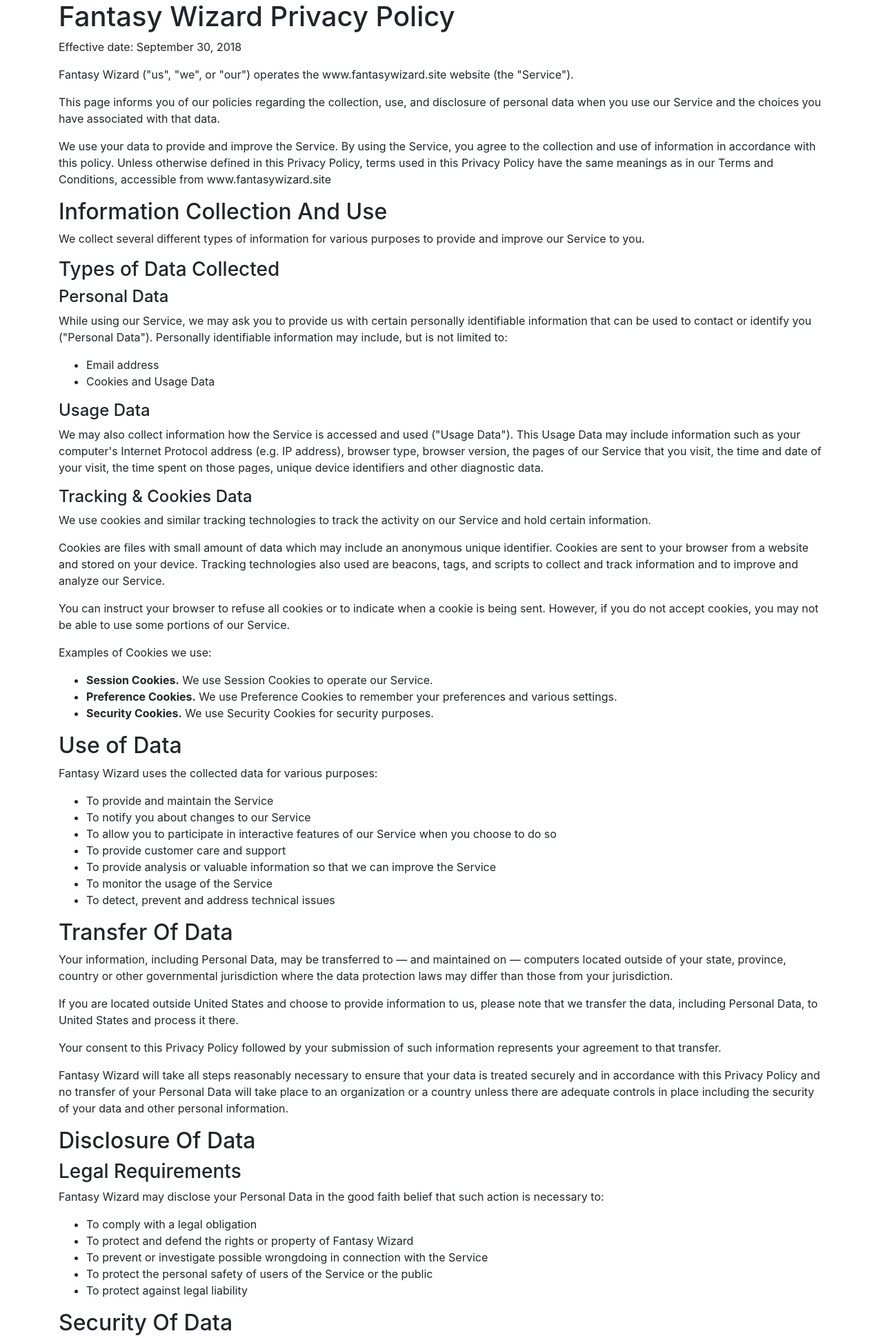
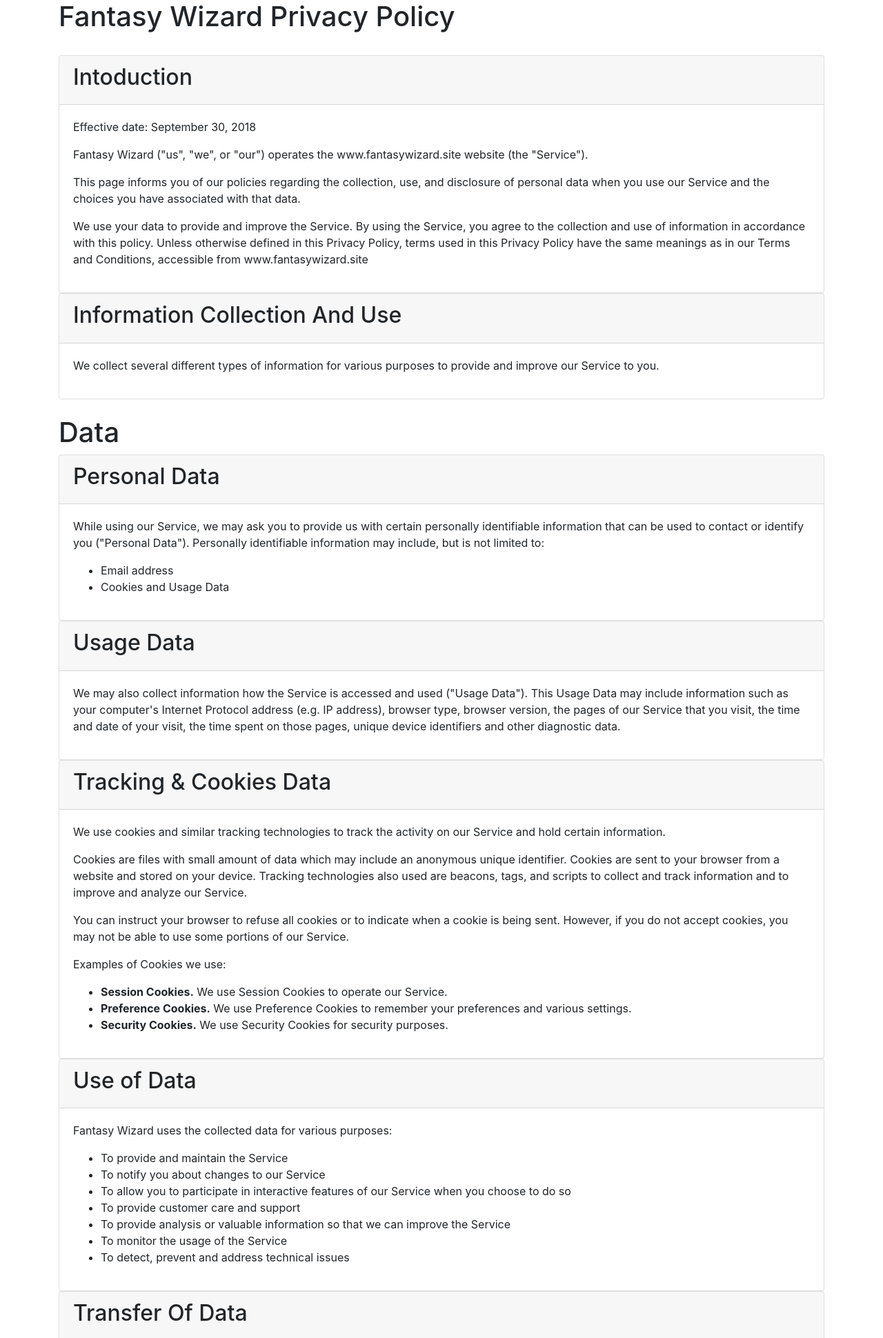
Before and after one commit to insaindesign/fantasyBasketballWizard, a Django app: page /privacypolicy/ in a window 1280 px wide. Shown: the top 1940 px of the page at 69% size. Run offline with Django 3.2, Linux system fonts and the light colour scheme; some libraries are stand-ins or nearby versions.

Commit message:
turned privacy policy into cards

```diff
--- a/backend/wizard/templates/wizard/privacyPolicy.html
+++ b/backend/wizard/templates/wizard/privacyPolicy.html
@@ -5,41 +5,54 @@
     <link rel="stylesheet" href="https://stackpath.bootstrapcdn.com/bootstrap/4.1.3/css/bootstrap.min.css" integrity="sha384-MCw98/SFnGE8fJT3GXwEOngsV7Zt27NXFoaoApmYm81iuXoPkFOJwJ8ERdknLPMO"
         crossorigin="anonymous">
 </head>
-
 <body>
     <div class="container">
         <h1>Fantasy Wizard Privacy Policy</h1>
-
-
+        <br />
+        <div class="card">
+            <div class="card-header">
+                <h2>Intoduction</h2>
+            </div>
+            <div class="card-body">
                 <p>Effective date: September 30, 2018</p>
-
-
                 <p>Fantasy Wizard ("us", "we", or "our") operates the www.fantasywizard.site website (the "Service").</p>
-
-        <p>This page informs you of our policies regarding the collection, use, and disclosure of personal data when
+                <p>This page informs you of our policies regarding the collection, use, and disclosure of personal data
+                    when
                     you
                     use our Service and the choices you have associated with that data.</p>
-
-        <p>We use your data to provide and improve the Service. By using the Service, you agree to the collection and
+                <p>We use your data to provide and improve the Service. By using the Service, you agree to the
+                    collection and
                     use
-            of information in accordance with this policy. Unless otherwise defined in this Privacy Policy, terms used
+                    of information in accordance with this policy. Unless otherwise defined in this Privacy Policy,
+                    terms used
                     in
                     this Privacy Policy have the same meanings as in our Terms and Conditions, accessible from
                     www.fantasywizard.site</p>
+            </div>
+        </div>
+        <div class="card">
+            <div class="card-header">
+                <h2>Information Collection And Use</h2>
+            </div>
+            <div class="card-body">
+                <p>We collect several different types of information for various purposes to provide and improve our
+                    Service to
+                    you.</p>
+            </div>
+        </div>
+        <br />
+        <h1>Data</h1>
 
-
-        <h2>Information Collection And Use</h2>
-
-        <p>We collect several different types of information for various purposes to provide and improve our Service to
-            you.</p>
-
-        <h3>Types of Data Collected</h3>
-
-        <h4>Personal Data</h4>
-
-        <p>While using our Service, we may ask you to provide us with certain personally identifiable information that
+        <div class="card">
+            <div class="card-header">
+                <h2>Personal Data</h2>
+            </div>
+            <div class="card-body">
+                <p>While using our Service, we may ask you to provide us with certain personally identifiable
+                    information that
                     can
-            be used to contact or identify you ("Personal Data"). Personally identifiable information may include, but
+                    be used to contact or identify you ("Personal Data"). Personally identifiable information may
+                    include, but
                     is
                     not limited to:</p>
 
@@ -47,38 +60,60 @@
                     <li>Email address</li>
                     <li>Cookies and Usage Data</li>
                 </ul>
+            </div>
+        </div>
+        <div class="card">
+            <div class="card-header">
+                <h2>Usage Data</h2>
+            </div>
+            <div class="card-body">
 
-        <h4>Usage Data</h4>
-
-        <p>We may also collect information how the Service is accessed and used ("Usage Data"). This Usage Data may
+                <p>We may also collect information how the Service is accessed and used ("Usage Data"). This Usage Data
+                    may
                     include
-            information such as your computer's Internet Protocol address (e.g. IP address), browser type, browser
+                    information such as your computer's Internet Protocol address (e.g. IP address), browser type,
+                    browser
                     version,
-            the pages of our Service that you visit, the time and date of your visit, the time spent on those pages,
+                    the pages of our Service that you visit, the time and date of your visit, the time spent on those
+                    pages,
                     unique
                     device identifiers and other diagnostic data.</p>
-
-        <h4>Tracking & Cookies Data</h4>
-        <p>We use cookies and similar tracking technologies to track the activity on our Service and hold certain
+            </div>
+        </div>
+        <div class="card">
+            <div class="card-header">
+                <h2>Tracking & Cookies Data</h2>
+            </div>
+            <div class="card-body">
+                <p>We use cookies and similar tracking technologies to track the activity on our Service and hold
+                    certain
                     information.</p>
-        <p>Cookies are files with small amount of data which may include an anonymous unique identifier. Cookies are
+                <p>Cookies are files with small amount of data which may include an anonymous unique identifier.
+                    Cookies are
                     sent
-            to your browser from a website and stored on your device. Tracking technologies also used are beacons,
+                    to your browser from a website and stored on your device. Tracking technologies also used are
+                    beacons,
                     tags,
                     and scripts to collect and track information and to improve and analyze our Service.</p>
-        <p>You can instruct your browser to refuse all cookies or to indicate when a cookie is being sent. However, if
+                <p>You can instruct your browser to refuse all cookies or to indicate when a cookie is being sent.
+                    However, if
                     you
                     do not accept cookies, you may not be able to use some portions of our Service.</p>
                 <p>Examples of Cookies we use:</p>
                 <ul>
                     <li><strong>Session Cookies.</strong> We use Session Cookies to operate our Service.</li>
-            <li><strong>Preference Cookies.</strong> We use Preference Cookies to remember your preferences and various
+                    <li><strong>Preference Cookies.</strong> We use Preference Cookies to remember your preferences and
+                        various
                         settings.</li>
                     <li><strong>Security Cookies.</strong> We use Security Cookies for security purposes.</li>
                 </ul>
-
+            </div>
+        </div>
+        <div class="card">
+            <div class="card-header">
                 <h2>Use of Data</h2>
-
+            </div>
+            <div class="card-body">
                 <p>Fantasy Wizard uses the collected data for various purposes:</p>
                 <ul>
                     <li>To provide and maintain the Service</li>
@@ -89,30 +124,45 @@
                     <li>To monitor the usage of the Service</li>
                     <li>To detect, prevent and address technical issues</li>
                 </ul>
-
+            </div>
+        </div>
+        <div class="card">
+            <div class="card-header">
                 <h2>Transfer Of Data</h2>
-        <p>Your information, including Personal Data, may be transferred to — and maintained on — computers located
+            </div>
+            <div class="card-body">
+                <p>Your information, including Personal Data, may be transferred to — and maintained on — computers
+                    located
                     outside
-            of your state, province, country or other governmental jurisdiction where the data protection laws may
+                    of your state, province, country or other governmental jurisdiction where the data protection laws
+                    may
                     differ
                     than those from your jurisdiction.</p>
-        <p>If you are located outside United States and choose to provide information to us, please note that we
+                <p>If you are located outside United States and choose to provide information to us, please note that
+                    we
                     transfer
                     the data, including Personal Data, to United States and process it there.</p>
                 <p>Your consent to this Privacy Policy followed by your submission of such information represents your
                     agreement to
                     that transfer.</p>
-        <p>Fantasy Wizard will take all steps reasonably necessary to ensure that your data is treated securely and in
+                <p>Fantasy Wizard will take all steps reasonably necessary to ensure that your data is treated securely
+                    and in
                     accordance with this Privacy Policy and no transfer of your Personal Data will take place to an
                     organization or
                     a country unless there are adequate controls in place including the security of your data and other
                     personal
                     information.</p>
-
-        <h2>Disclosure Of Data</h2>
-
+            </div>
+        </div>
+        <br />
+        <h1>Disclosure Of Data</h1>
+        <div class="card">
+            <div class="card-header">
                 <h3>Legal Requirements</h3>
-        <p>Fantasy Wizard may disclose your Personal Data in the good faith belief that such action is necessary to:</p>
+            </div>
+            <div class="card-body">
+                <p>Fantasy Wizard may disclose your Personal Data in the good faith belief that such action is
+                    necessary to:</p>
                 <ul>
                     <li>To comply with a legal obligation</li>
                     <li>To protect and defend the rights or property of Fantasy Wizard</li>
@@ -120,88 +170,138 @@
                     <li>To protect the personal safety of users of the Service or the public</li>
                     <li>To protect against legal liability</li>
                 </ul>
-
+            </div>
+        </div>
+        <div class="card">
+            <div class="card-header">
                 <h2>Security Of Data</h2>
-        <p>The security of your data is important to us, but remember that no method of transmission over the Internet,
+            </div>
+            <div class="card-body">
+                <p>The security of your data is important to us, but remember that no method of transmission over the
+                    Internet,
                     or
-            method of electronic storage is 100% secure. While we strive to use commercially acceptable means to
+                    method of electronic storage is 100% secure. While we strive to use commercially acceptable means
+                    to
                     protect
                     your Personal Data, we cannot guarantee its absolute security.</p>
-
+            </div>
+        </div>
+        <div class="card">
+            <div class="card-header">
                 <h2>Service Providers</h2>
-        <p>We may employ third party companies and individuals to facilitate our Service ("Service Providers"), to
+            </div>
+            <div class="card-body">
+                <p>We may employ third party companies and individuals to facilitate our Service ("Service Providers"),
+                    to
                     provide
-            the Service on our behalf, to perform Service-related services or to assist us in analyzing how our Service
+                    the Service on our behalf, to perform Service-related services or to assist us in analyzing how our
+                    Service
                     is
                     used.</p>
-        <p>These third parties have access to your Personal Data only to perform these tasks on our behalf and are
+                <p>These third parties have access to your Personal Data only to perform these tasks on our behalf and
+                    are
                     obligated not to disclose or use it for any other purpose.</p>
-
-        <h3>Analytics</h3>
+            </div>
+        </div>
+        <div class="card">
+            <div class="card-header">
+                <h2>Analytics</h2>
+            </div>
+            <div class="card-body">
                 <p>We may use third-party Service Providers to monitor and analyze the use of our Service.</p>
                 <ul>
                     <li>
                         <p><strong>Google Analytics</strong></p>
-                <p>Google Analytics is a web analytics service offered by Google that tracks and reports website
+                        <p>Google Analytics is a web analytics service offered by Google that tracks and reports
+                            website
                             traffic.
-                    Google uses the data collected to track and monitor the use of our Service. This data is shared
+                            Google uses the data collected to track and monitor the use of our Service. This data is
+                            shared
                             with
-                    other Google services. Google may use the collected data to contextualize and personalize the ads
+                            other Google services. Google may use the collected data to contextualize and personalize
+                            the ads
                             of
                             its own advertising network.</p>
                         <p>You can opt-out of having made your activity on the Service available to Google Analytics by
                             installing
-                    the Google Analytics opt-out browser add-on. The add-on prevents the Google Analytics JavaScript
-                    (ga.js, analytics.js, and dc.js) from sharing information with Google Analytics about visits
+                            the Google Analytics opt-out browser add-on. The add-on prevents the Google Analytics
+                            JavaScript
+                            (ga.js, analytics.js, and dc.js) from sharing information with Google Analytics about
+                            visits
                             activity.</p>
-                <p>For more information on the privacy practices of Google, please visit the Google Privacy & Terms web
+                        <p>For more information on the privacy practices of Google, please visit the Google Privacy &
+                            Terms web
                             page: <a href="https://policies.google.com/privacy?hl=en">https://policies.google.com/privacy?hl=en</a></p>
                     </li>
                 </ul>
-
-
+            </div>
+        </div>
+        <div class="card">
+            <div class="card-header">
                 <h2>Links To Other Sites</h2>
-        <p>Our Service may contain links to other sites that are not operated by us. If you click on a third party
+            </div>
+            <div class="card-body">
+                <p>Our Service may contain links to other sites that are not operated by us. If you click on a third
+                    party
                     link,
-            you will be directed to that third party's site. We strongly advise you to review the Privacy Policy of
+                    you will be directed to that third party's site. We strongly advise you to review the Privacy
+                    Policy of
                     every
                     site you visit.</p>
-        <p>We have no control over and assume no responsibility for the content, privacy policies or practices of any
+                <p>We have no control over and assume no responsibility for the content, privacy policies or practices
+                    of any
                     third
                     party sites or services.</p>
-
-
+            </div>
+        </div>
+        <div class="card">
+            <div class="card-header">
                 <h2>Children's Privacy</h2>
+            </div>
+            <div class="card-body">
                 <p>Our Service does not address anyone under the age of 18 ("Children").</p>
-        <p>We do not knowingly collect personally identifiable information from anyone under the age of 18. If you are
+                <p>We do not knowingly collect personally identifiable information from anyone under the age of 18. If
+                    you are
                     a
-            parent or guardian and you are aware that your Children has provided us with Personal Data, please contact
+                    parent or guardian and you are aware that your Children has provided us with Personal Data, please
+                    contact
                     us.
-            If we become aware that we have collected Personal Data from children without verification of parental
+                    If we become aware that we have collected Personal Data from children without verification of
+                    parental
                     consent,
                     we take steps to remove that information from our servers.</p>
-
-
+            </div>
+        </div>
+        <div class="card">
+            <div class="card-header">
                 <h2>Changes To This Privacy Policy</h2>
-        <p>We may update our Privacy Policy from time to time. We will notify you of any changes by posting the new
+            </div>
+            <div class="card-body">
+                <p>We may update our Privacy Policy from time to time. We will notify you of any changes by posting the
+                    new
                     Privacy
                     Policy on this page.</p>
-        <p>We will let you know via email and/or a prominent notice on our Service, prior to the change becoming
+                <p>We will let you know via email and/or a prominent notice on our Service, prior to the change
+                    becoming
                     effective
                     and update the "effective date" at the top of this Privacy Policy.</p>
-        <p>You are advised to review this Privacy Policy periodically for any changes. Changes to this Privacy Policy
+                <p>You are advised to review this Privacy Policy periodically for any changes. Changes to this Privacy
+                    Policy
                     are
                     effective when they are posted on this page.</p>
-
-
+            </div>
+        </div>
+        <div class="card">
+            <div class="card-header">
                 <h2>Contact Us</h2>
+            </div>
+            <div class="card-body">
                 <p>If you have any questions about this Privacy Policy, please contact us:</p>
                 <ul>
                     <li>By visiting this page on our website: www.fantasywizard.site/contact</li>
-
                 </ul>
             </div>
-
+        </div>
+    </div>
 </body>
-
 </html>
```
Lines whose indentation alone changed are shown as unchanged.
